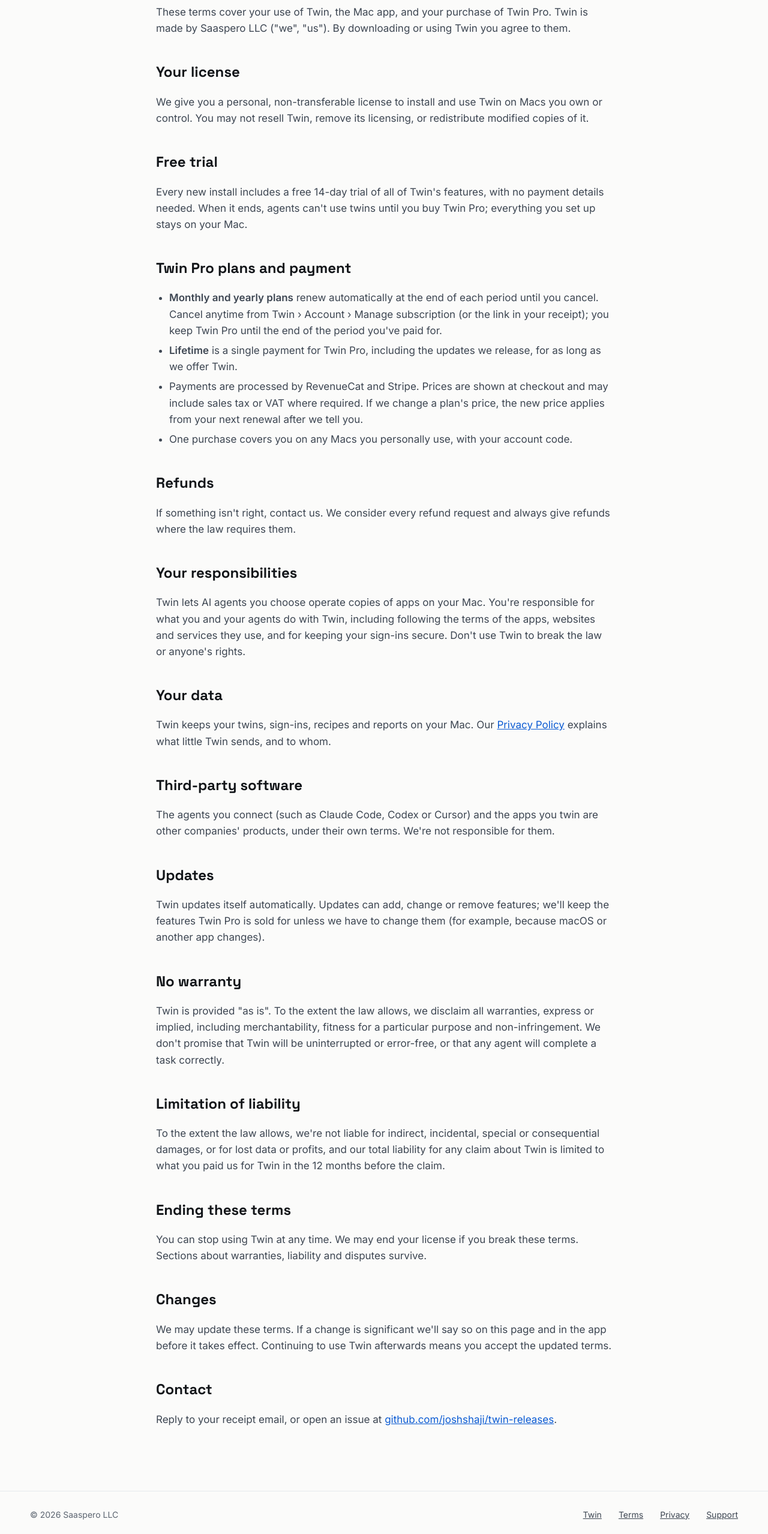
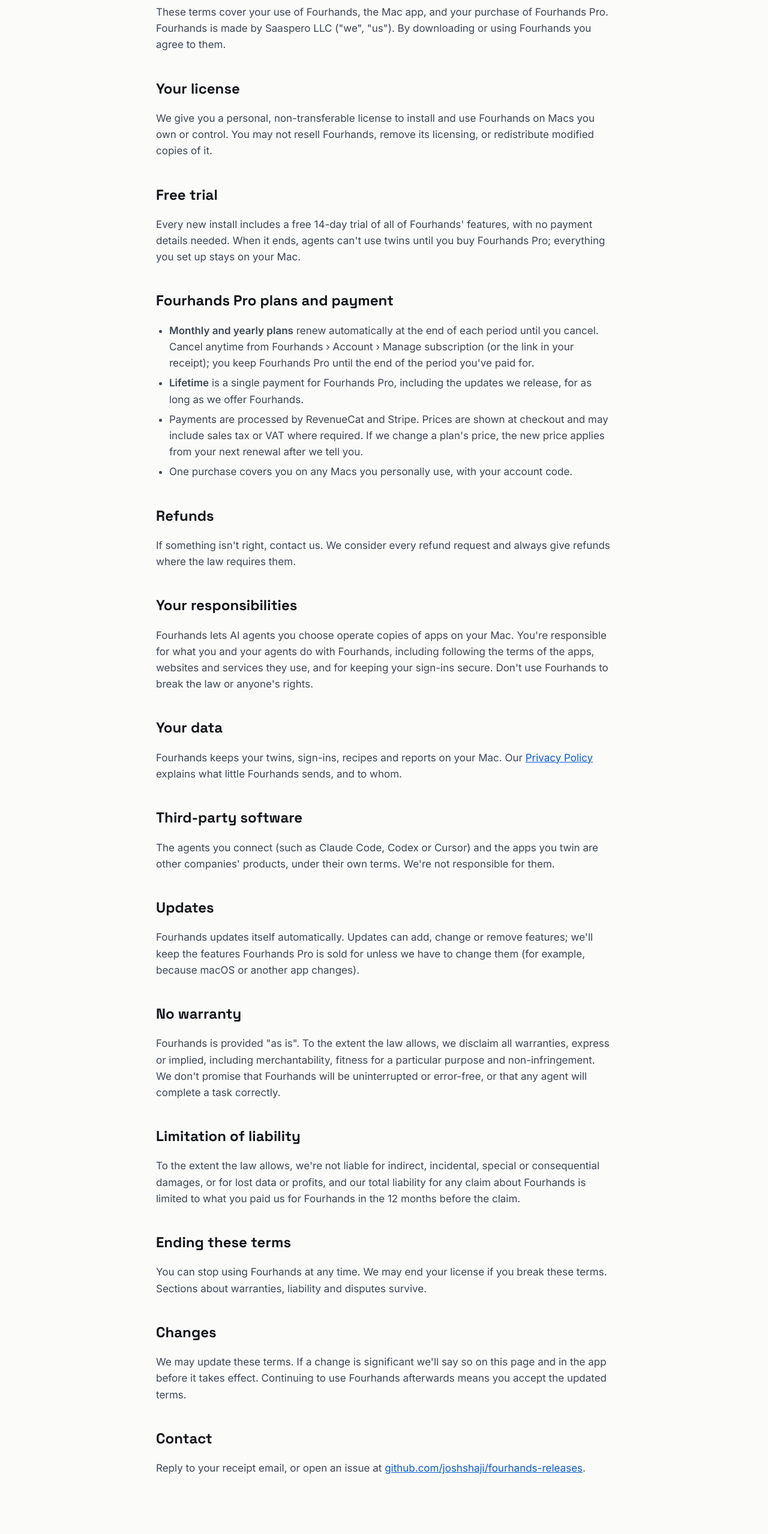
Before and after one commit to joshshaji/fourhands-releases, a plain HTML site: page docs/terms.html in a window 1280 px wide. Shown: the part 240-2797 px from the top of the page at 60% size. Drawn offline with Linux system fonts and the light colour scheme.

Commit message:
Update docs/terms.html

```diff
--- a/docs/terms.html
+++ b/docs/terms.html
@@ -3,8 +3,8 @@
 <head>
 <meta charset="utf-8">
 <meta name="viewport" content="width=device-width, initial-scale=1">
-<title>Terms of Service · Twin</title>
-<meta name="description" content="The terms for using Twin and buying Twin Pro.">
+<title>Terms of Service · Fourhands</title>
+<meta name="description" content="The terms for using Fourhands and buying Fourhands Pro.">
 <link rel="icon" type="image/png" href="favicon.png">
 <link rel="preconnect" href="https://fonts.googleapis.com">
 <link rel="stylesheet" href="https://fonts.googleapis.com/css2?family=Inter:wght@400;500;600&amp;family=Space+Grotesk:wght@500;600;700&amp;display=swap">
@@ -24,24 +24,24 @@ ul{padding-left:22px} li{margin:6px 0}
 <div style="max-width: 1180px; margin: 0 auto; padding: 18px 24px; display: flex; align-items: center; gap: 10px">
 <a href="index.html" style="display: flex; align-items: center; gap: 10px; text-decoration: none; color: #111418; font-family: 'Space Grotesk', Inter, sans-serif; font-weight: 700; font-size: 21px">
 <svg width="28" height="28" viewBox="0 0 24 24" aria-hidden="true"><rect x="8" y="3" width="13" height="10" rx="2.5" fill="none" stroke="#0B5BD3" stroke-width="1.8" stroke-dasharray="2.4 2"></rect><rect x="3" y="9" width="13" height="10" rx="2.5" fill="#0B5BD3"></rect></svg>
-Twin</a>
+Fourhands</a>
 </div>
 </header>
 <main>
 <h1>Terms of Service</h1>
 <p class="updated">Last updated November 22, 2026</p>
-<p>These terms cover your use of Twin, the Mac app, and your purchase of Twin Pro. Twin is made by Saaspero LLC ("we", "us"). By downloading or using Twin you agree to them.</p>
+<p>These terms cover your use of Fourhands, the Mac app, and your purchase of Fourhands Pro. Fourhands is made by Saaspero LLC ("we", "us"). By downloading or using Fourhands you agree to them.</p>
 
 <h2>Your license</h2>
-<p>We give you a personal, non-transferable license to install and use Twin on Macs you own or control. You may not resell Twin, remove its licensing, or redistribute modified copies of it.</p>
+<p>We give you a personal, non-transferable license to install and use Fourhands on Macs you own or control. You may not resell Fourhands, remove its licensing, or redistribute modified copies of it.</p>
 
 <h2>Free trial</h2>
-<p>Every new install includes a free 14-day trial of all of Twin's features, with no payment details needed. When it ends, agents can't use twins until you buy Twin Pro; everything you set up stays on your Mac.</p>
+<p>Every new install includes a free 14-day trial of all of Fourhands' features, with no payment details needed. When it ends, agents can't use twins until you buy Fourhands Pro; everything you set up stays on your Mac.</p>
 
-<h2>Twin Pro plans and payment</h2>
+<h2>Fourhands Pro plans and payment</h2>
 <ul>
-<li><strong>Monthly and yearly plans</strong> renew automatically at the end of each period until you cancel. Cancel anytime from Twin › Account › Manage subscription (or the link in your receipt); you keep Twin Pro until the end of the period you've paid for.</li>
-<li><strong>Lifetime</strong> is a single payment for Twin Pro, including the updates we release, for as long as we offer Twin.</li>
+<li><strong>Monthly and yearly plans</strong> renew automatically at the end of each period until you cancel. Cancel anytime from Fourhands › Account › Manage subscription (or the link in your receipt); you keep Fourhands Pro until the end of the period you've paid for.</li>
+<li><strong>Lifetime</strong> is a single payment for Fourhands Pro, including the updates we release, for as long as we offer Fourhands.</li>
 <li>Payments are processed by RevenueCat and Stripe. Prices are shown at checkout and may include sales tax or VAT where required. If we change a plan's price, the new price applies from your next renewal after we tell you.</li>
 <li>One purchase covers you on any Macs you personally use, with your account code.</li>
 </ul>
@@ -50,41 +50,41 @@ Twin</a>
 <p>If something isn't right, contact us. We consider every refund request and always give refunds where the law requires them.</p>
 
 <h2>Your responsibilities</h2>
-<p>Twin lets AI agents you choose operate copies of apps on your Mac. You're responsible for what you and your agents do with Twin, including following the terms of the apps, websites and services they use, and for keeping your sign-ins secure. Don't use Twin to break the law or anyone's rights.</p>
+<p>Fourhands lets AI agents you choose operate copies of apps on your Mac. You're responsible for what you and your agents do with Fourhands, including following the terms of the apps, websites and services they use, and for keeping your sign-ins secure. Don't use Fourhands to break the law or anyone's rights.</p>
 
 <h2>Your data</h2>
-<p>Twin keeps your twins, sign-ins, recipes and reports on your Mac. Our <a href="privacy.html">Privacy Policy</a> explains what little Twin sends, and to whom.</p>
+<p>Fourhands keeps your twins, sign-ins, recipes and reports on your Mac. Our <a href="privacy.html">Privacy Policy</a> explains what little Fourhands sends, and to whom.</p>
 
 <h2>Third-party software</h2>
 <p>The agents you connect (such as Claude Code, Codex or Cursor) and the apps you twin are other companies' products, under their own terms. We're not responsible for them.</p>
 
 <h2>Updates</h2>
-<p>Twin updates itself automatically. Updates can add, change or remove features; we'll keep the features Twin Pro is sold for unless we have to change them (for example, because macOS or another app changes).</p>
+<p>Fourhands updates itself automatically. Updates can add, change or remove features; we'll keep the features Fourhands Pro is sold for unless we have to change them (for example, because macOS or another app changes).</p>
 
 <h2>No warranty</h2>
-<p>Twin is provided "as is". To the extent the law allows, we disclaim all warranties, express or implied, including merchantability, fitness for a particular purpose and non-infringement. We don't promise that Twin will be uninterrupted or error-free, or that any agent will complete a task correctly.</p>
+<p>Fourhands is provided "as is". To the extent the law allows, we disclaim all warranties, express or implied, including merchantability, fitness for a particular purpose and non-infringement. We don't promise that Fourhands will be uninterrupted or error-free, or that any agent will complete a task correctly.</p>
 
 <h2>Limitation of liability</h2>
-<p>To the extent the law allows, we're not liable for indirect, incidental, special or consequential damages, or for lost data or profits, and our total liability for any claim about Twin is limited to what you paid us for Twin in the 12 months before the claim.</p>
+<p>To the extent the law allows, we're not liable for indirect, incidental, special or consequential damages, or for lost data or profits, and our total liability for any claim about Fourhands is limited to what you paid us for Fourhands in the 12 months before the claim.</p>
 
 <h2>Ending these terms</h2>
-<p>You can stop using Twin at any time. We may end your license if you break these terms. Sections about warranties, liability and disputes survive.</p>
+<p>You can stop using Fourhands at any time. We may end your license if you break these terms. Sections about warranties, liability and disputes survive.</p>
 
 <h2>Changes</h2>
-<p>We may update these terms. If a change is significant we'll say so on this page and in the app before it takes effect. Continuing to use Twin afterwards means you accept the updated terms.</p>
+<p>We may update these terms. If a change is significant we'll say so on this page and in the app before it takes effect. Continuing to use Fourhands afterwards means you accept the updated terms.</p>
 
 <h2>Contact</h2>
-<p>Reply to your receipt email, or open an issue at <a href="https://github.com/joshshaji/twin-releases/issues">github.com/joshshaji/twin-releases</a>.</p>
+<p>Reply to your receipt email, or open an issue at <a href="https://github.com/joshshaji/fourhands-releases/issues">github.com/joshshaji/fourhands-releases</a>.</p>
 
 </main>
 <footer style="border-top: 1px solid #E5E8EC">
 <div style="max-width: 1180px; margin: 0 auto; padding: 28px 24px; display: flex; flex-wrap: wrap; gap: 12px 28px; font-size: 14px; color: #5B6470">
 <span>© 2026 Saaspero LLC</span>
 <div style="flex: 1 1 auto"></div>
-<a href="index.html" style="color: #3D4652">Twin</a>
+<a href="index.html" style="color: #3D4652">Fourhands</a>
 <a href="terms.html" style="color: #3D4652">Terms</a>
 <a href="privacy.html" style="color: #3D4652">Privacy</a>
-<a href="https://github.com/joshshaji/twin-releases/issues" style="color: #3D4652">Support</a>
+<a href="https://github.com/joshshaji/fourhands-releases/issues" style="color: #3D4652">Support</a>
 </div>
 </footer>
 </body>
```
